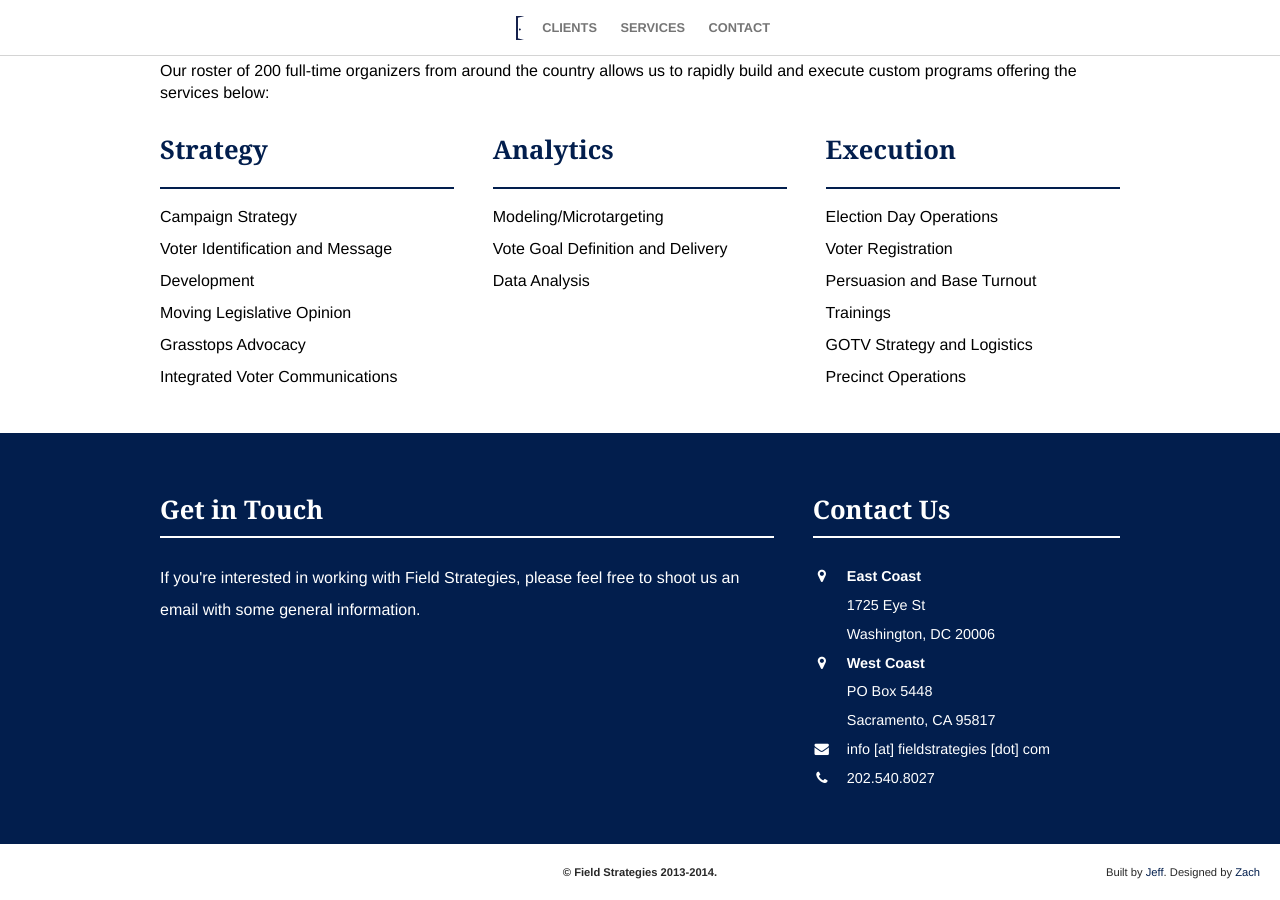
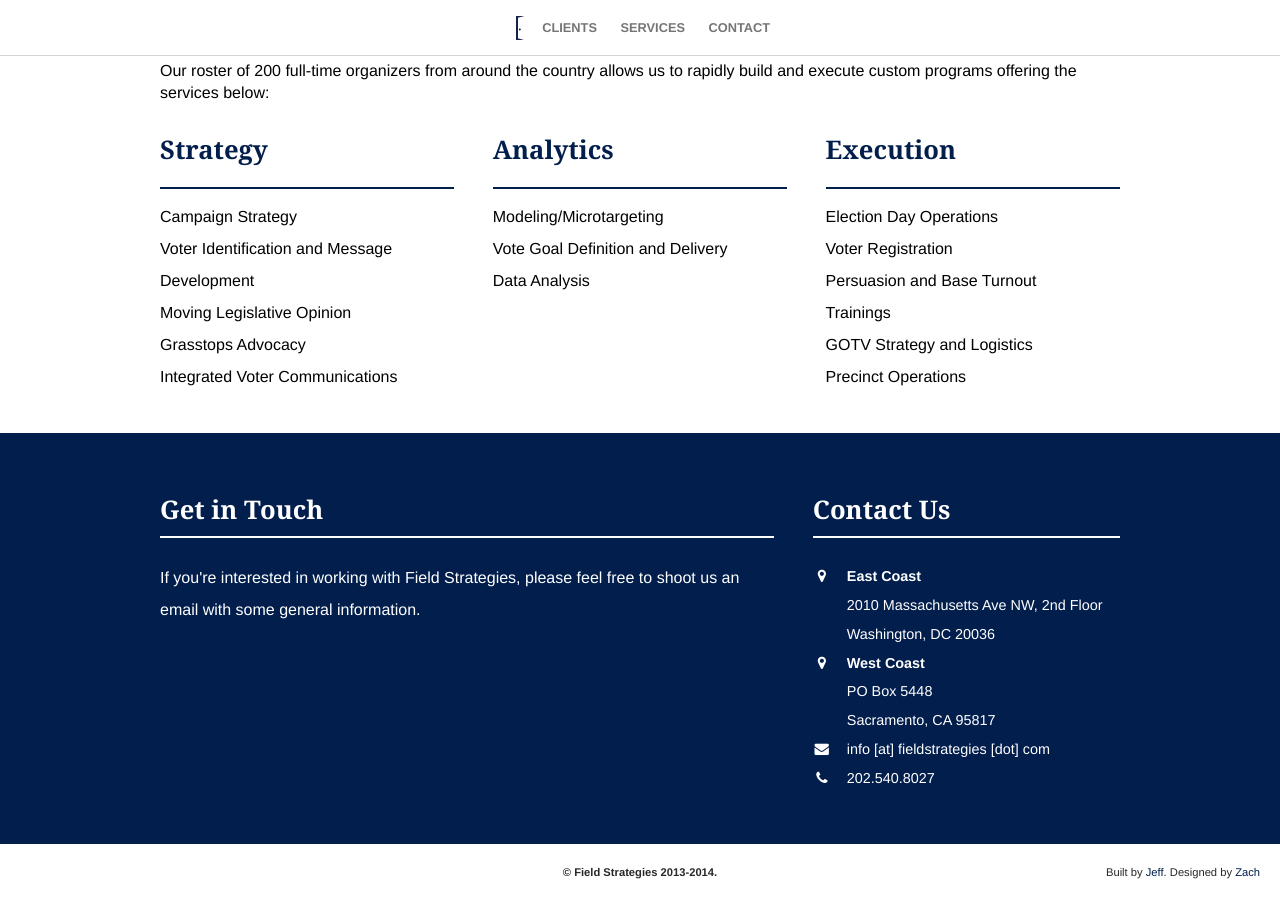
Before and after one commit to jeffreylouden/field-strategies, a Jekyll site: the page built from index.html, in a window 1280 px wide and 900 px high, scrolled down 8174 px. Built offline with Jekyll 4.4.1, drawn with Linux system fonts in a browser that asks for light colours; nearby versions of some CDN libraries.

Commit message:
Update physical address

```diff
--- a/_includes/footer.html
+++ b/_includes/footer.html
@@ -6,7 +6,7 @@
 			</li>
 			<li id="contact-us">
 				<h3>Contact Us</h3>
-				<p><i class="icon-map-marker"></i><a href="https://www.google.com/maps/search/1725+Eye+St,+Washington+DC+20006/@38.9022605,-77.0449705,17z/data=!3m1!4b1" title="Get directions"><strong>East Coast</strong><br />1725 Eye St<br />Washington, DC 20006</a></p>
+				<p><i class="icon-map-marker"></i><a href="https://goo.gl/maps/A68RCCxXAG22" title="Get directions"><strong>East Coast</strong><br />2010 Massachusetts Ave NW, 2nd Floor<br />Washington, DC 20036</a></p>
 				<p><i class="icon-map-marker"></i><a href="https://www.google.com/maps/preview#!q=PO+Box+5448%2C+Sacramento%2C+CA+95817" title="Get directions"><strong>West Coast</strong><br />PO Box 5448<br />Sacramento, CA 95817</a></p>
 				<p><i class="icon-envelope-alt"></i><a href="mailto:info@fieldstrategies.com" title="Get in touch via email">info [at] fieldstrategies [dot] com</a></p>
 				<p><i class="icon-phone"></i>202.540.8027</p>
```
